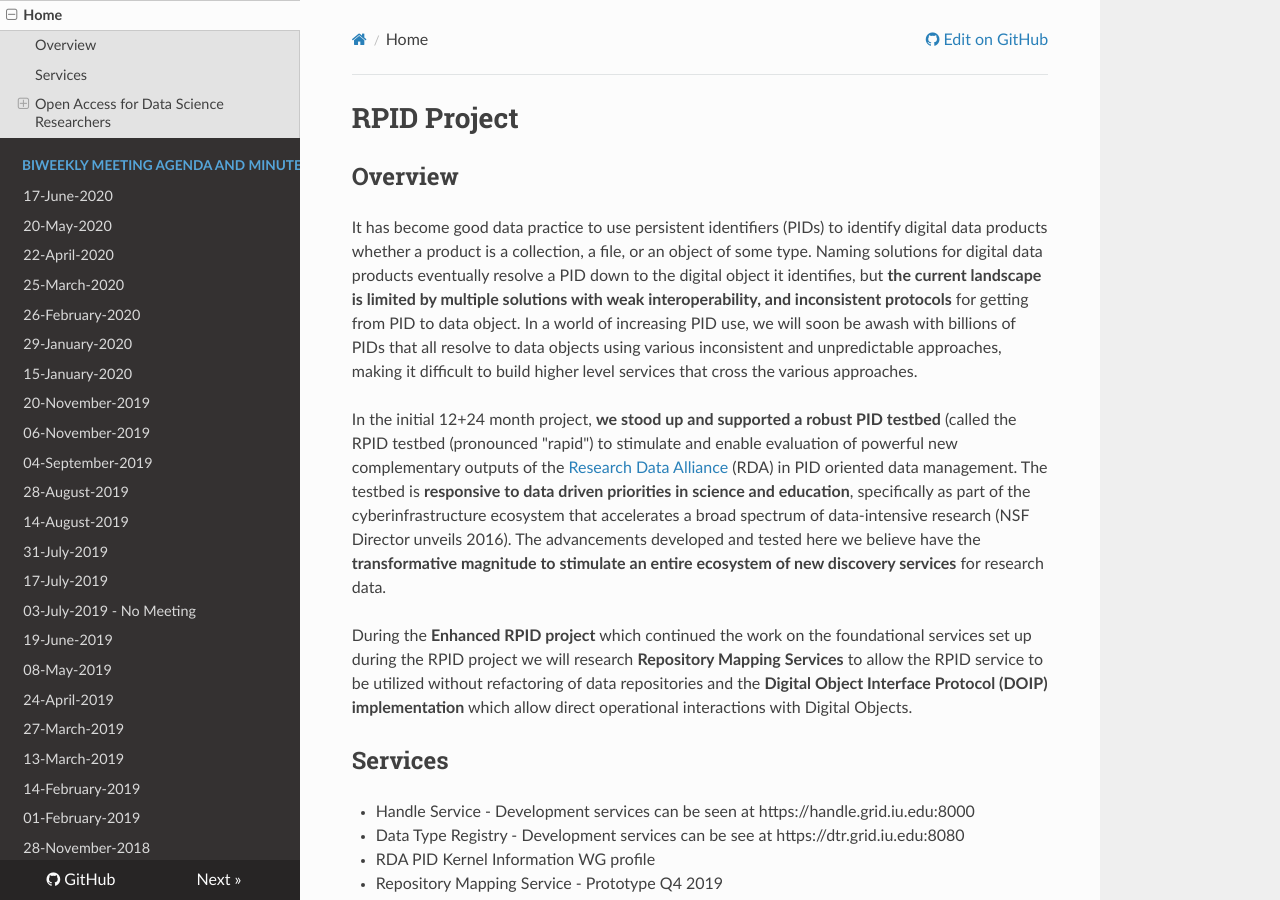
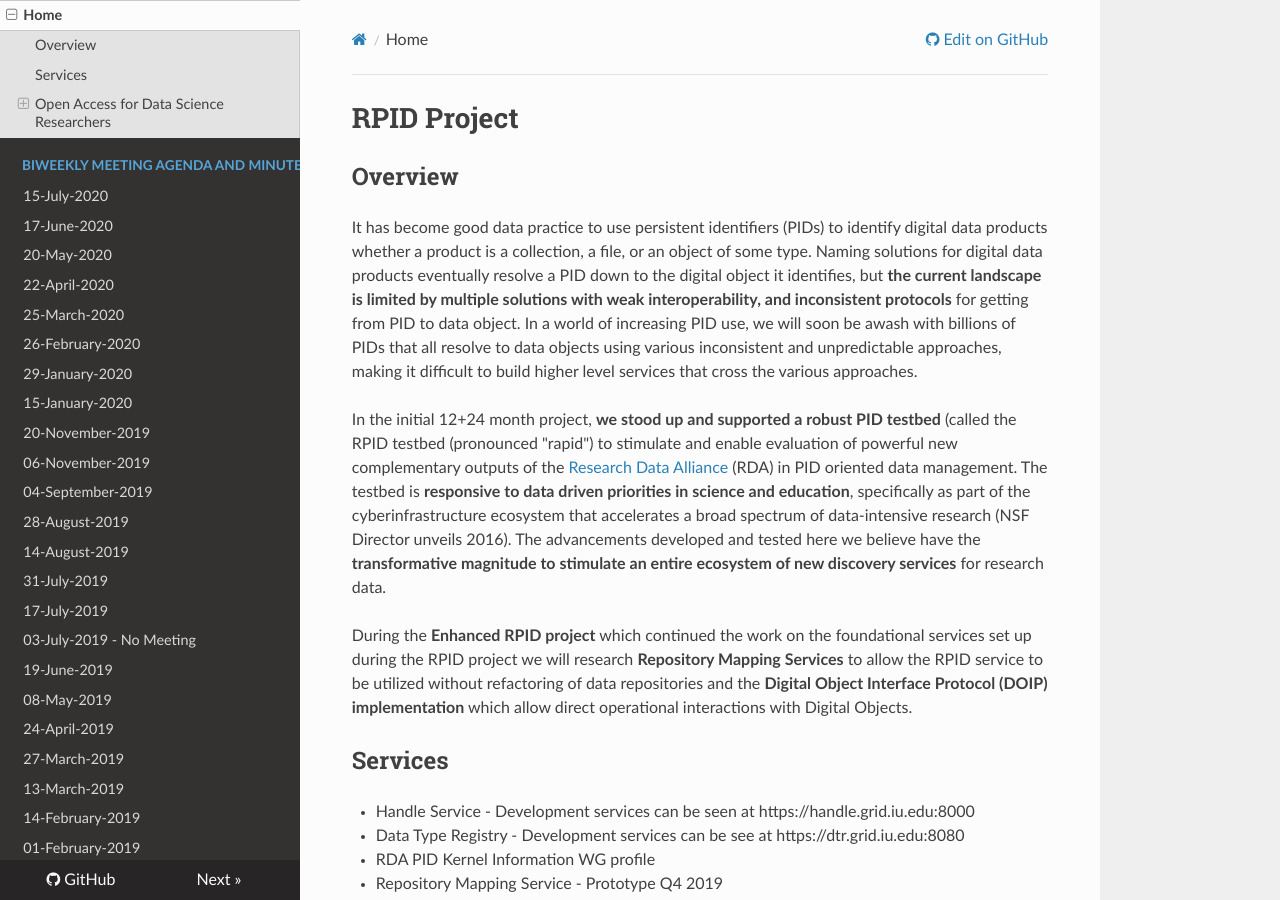
Before and after one commit to rpidproject/rpid, an MkDocs documentation site: the page built from docs/index.md, in a window 1280 px wide and 900 px high. Built offline with MkDocs 1.6.1, drawn with Linux system fonts in a browser that asks for light colours; nearby versions of some CDN libraries; old or Windows-style settings are respelled for this version of MkDocs.

Commit message:
Update mkdocs.yml

```diff
--- a/mkdocs.yml
+++ b/mkdocs.yml
@@ -9,6 +9,7 @@ extra_css:
 pages:
 - Home: 'index.md'
 - BiWeekly Meeting Agenda and Minutes:
+  - '15-July-2020': '15-July-2020.md'
   - '17-June-2020': '17-June-2020.md'
   - '20-May-2020': '20-May-2020.md'
   - '22-April-2020': '22-April-2020.md'
```
